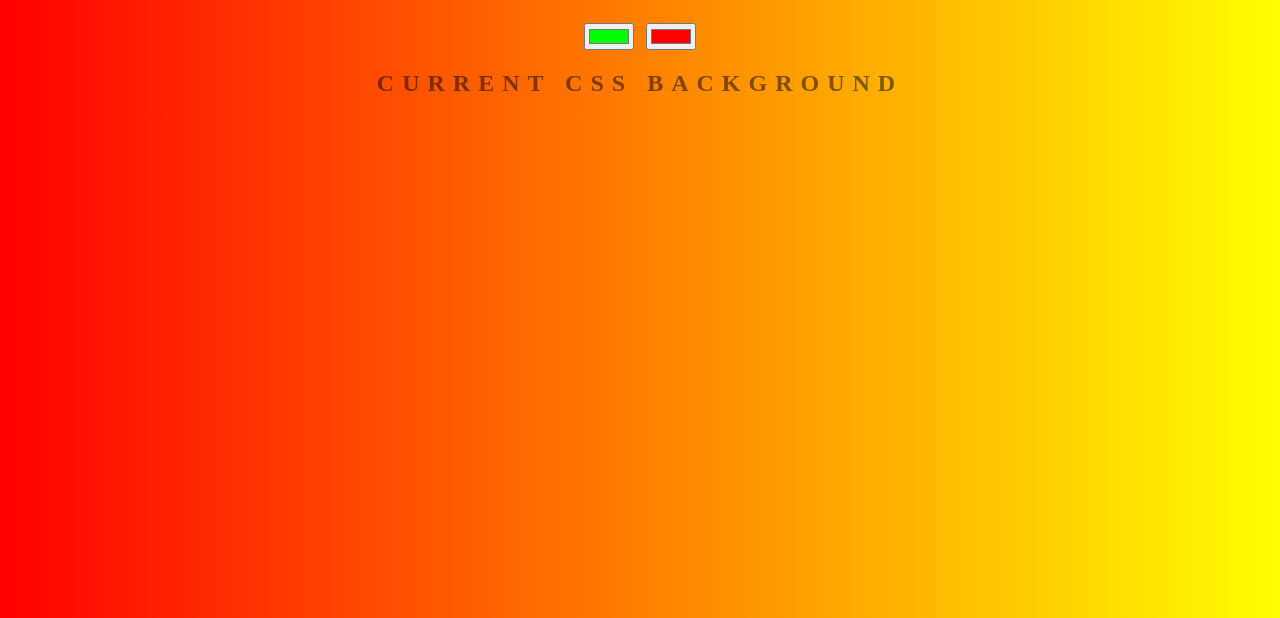
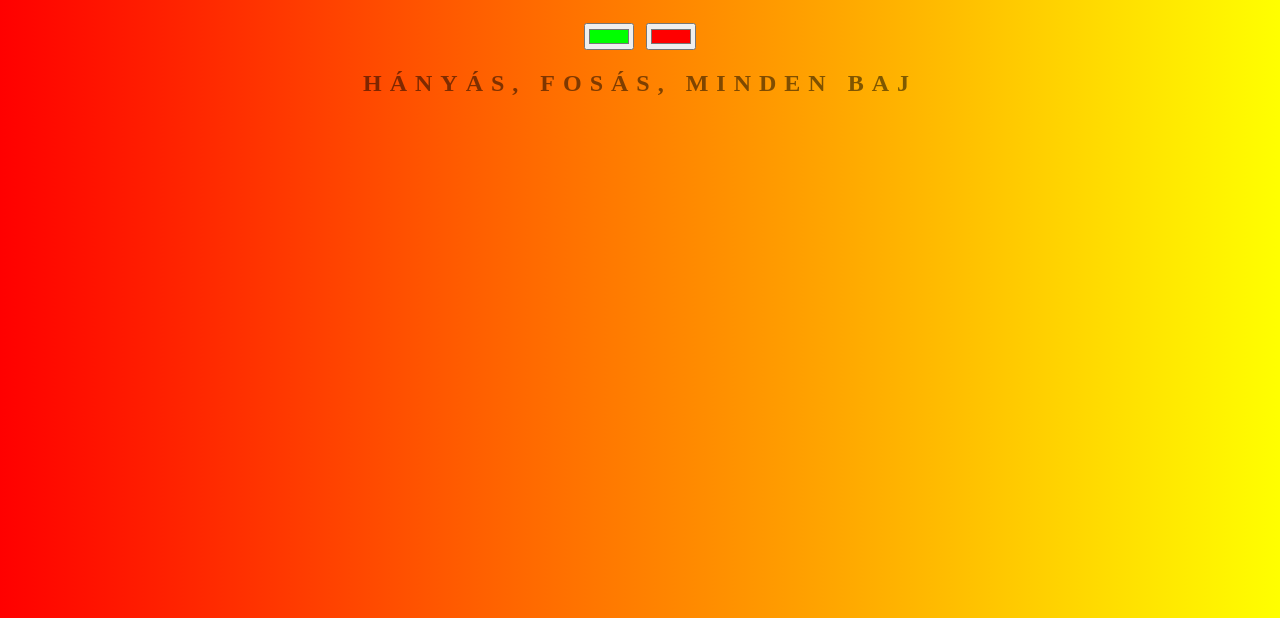
Before and after one commit to phuzat/hatter, a plain HTML site: page index.html in a window 1280 px wide. Shown: the part 182-800 px from the top of the page. Drawn offline with Linux system fonts and the light colour scheme.

Commit message:
más a szöveg

```diff
--- a/index.html
+++ b/index.html
@@ -8,7 +8,7 @@
 	<h1>NAGYON FOS Generator</h1>
 	<input class="color1" type="color" name="color1" value="#00ff00">
 	<input class="color2" type="color" name="color2" value="#ff0000">
-	<h2>Current CSS Background</h2>
+	<h2>hányás, fosás, minden baj</h2>
 	<h3></h3>
 	<script type="text/javascript" src="script.js"></script>
 </body>
```
